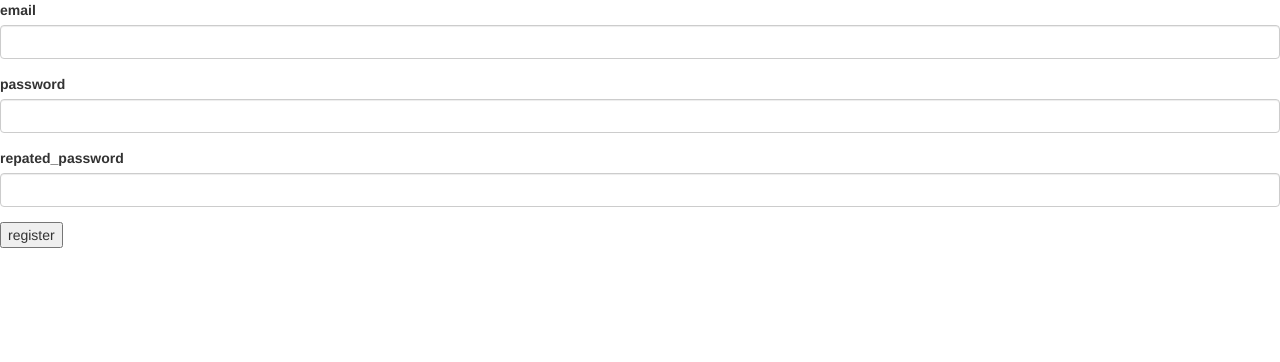
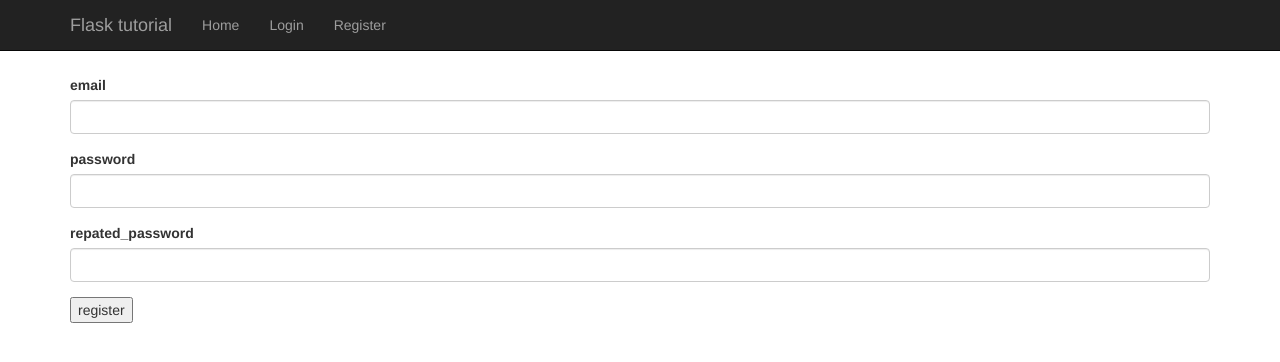
Before and after one commit to pepegar/flask-video-series, a Flask app: page /register in a window 1280 px wide. Shown: the top 362 px of the page. Run offline with Flask 2, Linux system fonts and the light colour scheme; some libraries are stand-ins or nearby versions.

Commit message:
add more reasonable templates

```diff
--- /dev/null
+++ b/templates/base.html
@@ -0,0 +1,36 @@
+{% extends "bootstrap/base.html" %}
+
+{% block title %}Flask tutorial{% endblock %}
+
+{% block navbar %}
+<nav class="navbar navbar-inverse navbar-fixed-top">
+    <div class="container">
+        <div class="navbar-header">
+            <button type="button" class="navbar-toggle collapsed" data-toggle="collapse" data-target="#navbar"
+                aria-expanded="false" aria-controls="navbar">
+                <span class="sr-only">Toggle navigation</span>
+                <span class="icon-bar"></span>
+                <span class="icon-bar"></span>
+                <span class="icon-bar"></span>
+            </button>
+            <a class="navbar-brand" href="{{ url_for('index') }}">Flask tutorial</a>
+        </div>
+        <div id="navbar" class="navbar-collapse collapse">
+            <ul class="nav navbar-nav">
+                <li><a href="{{ url_for('index') }}">Home</a></li>
+                <li><a href="{{ url_for('login') }}">Login</a></li>
+                <li><a href="{{ url_for('register') }}">Register</a></li>
+            </ul>
+        </div>
+    </div>
+</nav>
+{% endblock %}
+
+{% block content %}
+<div class="container theme-showcase" role="main" style="margin-top: 75px">
+    <!-- Main jumbotron for a primary marketing message or call to action -->
+    <div class="jumbotron">
+        <h1>Hello world!</h1>
+    </div>
+</div>
+{% endblock %}
--- a/templates/login.html
+++ b/templates/login.html
@@ -1,13 +1,15 @@
-{% extends "bootstrap/base.html" %}
+{% extends "base.html" %}
 {% import "bootstrap/wtf.html" as wtf %}
 
-{% block title %}Login{% endblock %}
+{% block title %} {{ super() }} | Login{% endblock %}
 
 {% block content %}
+<div class="container theme-showcase" role="main" style="margin-top: 75px">
     <form action="{{ url_for('login') }}" method="POST">
         {{ form.hidden_tag() }}
         {{ wtf.form_field(form.email) }}
         {{ wtf.form_field(form.password) }}
         <input type="submit" value="login">
     </form>
+</div>
 {% endblock %}
--- a/templates/register.html
+++ b/templates/register.html
@@ -1,9 +1,11 @@
-{% extends "bootstrap/base.html" %}
+{% extends "base.html" %}
+
 {% import "bootstrap/wtf.html" as wtf %}
 
-{% block title %}Register{% endblock %}
+{% block title %}{{ super() }} | Register{% endblock %}
 
 {% block content %}
+<div class="container theme-showcase" role="main" style="margin-top: 75px">
     <form action="{{ url_for('register') }}" method="POST">
         {{ form.hidden_tag() }}
         {{ wtf.form_field(form.email) }}
@@ -11,4 +13,5 @@
         {{ wtf.form_field(form.repeat_password) }}
         <input type="submit" value="register">
     </form>
+</div>
 {% endblock %}
```
Also changed, not shown: templates/index.html (+7 -4 lines). Lines whose indentation alone changed are shown as unchanged.
